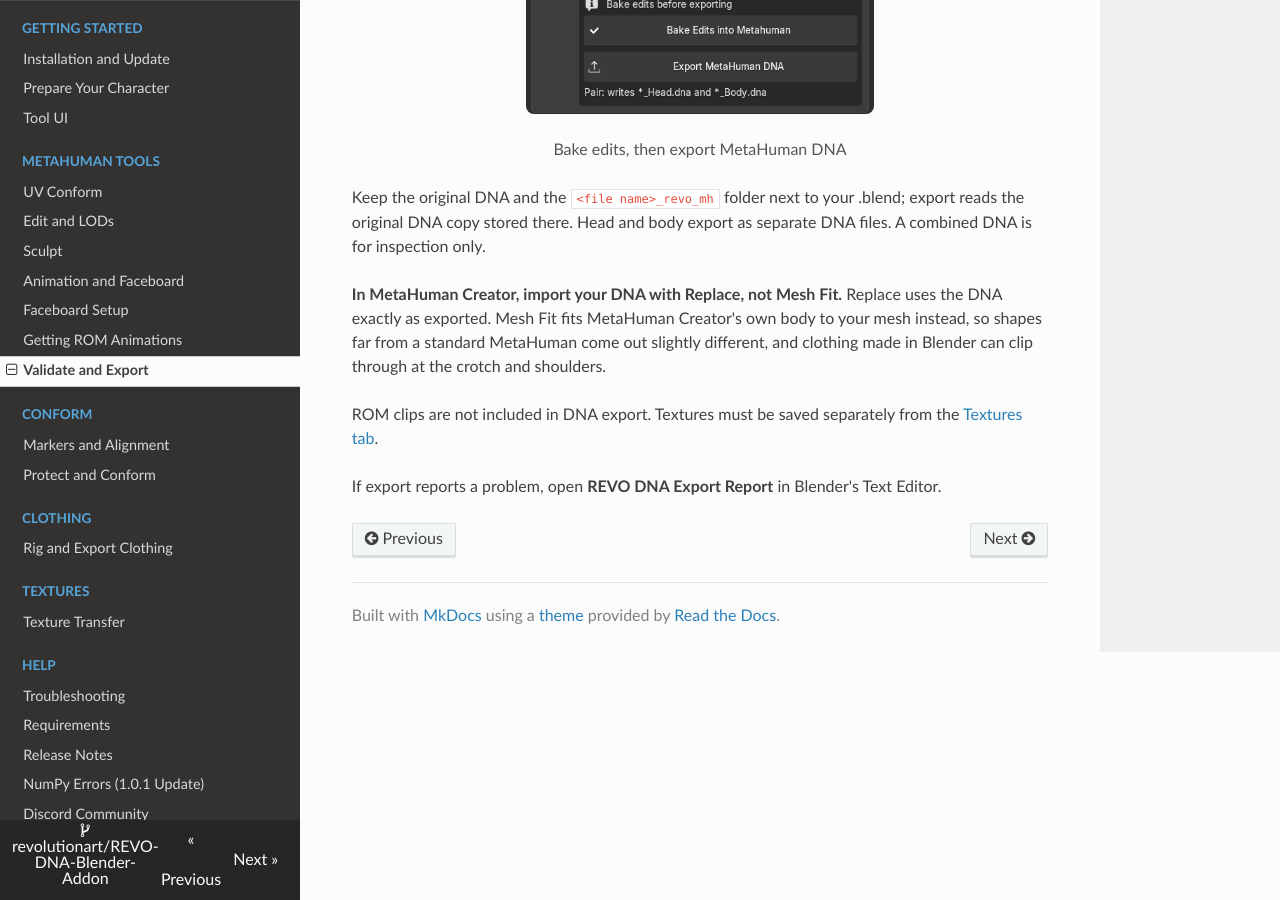
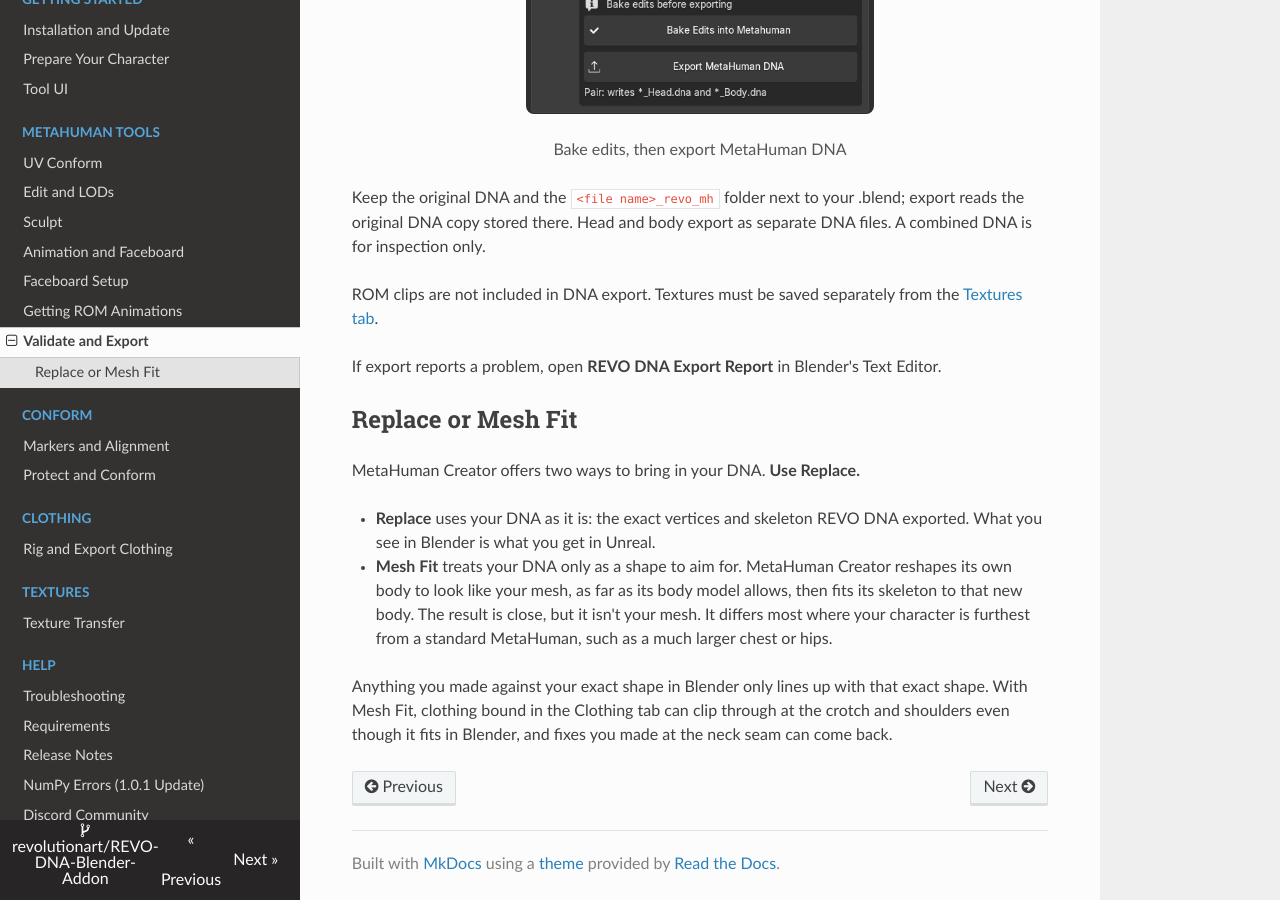
Before and after one commit to revolutionart/REVO-DNA-Blender-Addon, an MkDocs documentation site: the page built from docs/metahuman/export.md, in a window 1280 px wide and 900 px high, scrolled down 615 px. Built offline with MkDocs 1.6.1, drawn with Linux system fonts in a browser that asks for light colours; nearby versions of some CDN libraries.

Commit message:
Add Clothing tab to Tool UI; explain Replace vs Mesh Fit
Tool UI shows the Clothing tab with its screenshot. The Export page
explains what Mesh Fit does in MetaHuman Creator and why Replace keeps
the exported DNA exact; the Clothing page, troubleshooting and the
1.1.0 release notes point to it.

Co-Authored-By: Claude Opus 5.5 <noreply@anthropic.com>

```diff
--- a/docs/metahuman/export.md
+++ b/docs/metahuman/export.md
@@ -19,8 +19,15 @@
 
 Keep the original DNA and the `<file name>_revo_mh` folder next to your .blend; export reads the original DNA copy stored there. Head and body export as separate DNA files. A combined DNA is for inspection only.
 
-**In MetaHuman Creator, import your DNA with Replace, not Mesh Fit.** Replace uses the DNA exactly as exported. Mesh Fit fits MetaHuman Creator's own body to your mesh instead, so shapes far from a standard MetaHuman come out slightly different, and clothing made in Blender can clip through at the crotch and shoulders.
-
 ROM clips are not included in DNA export. Textures must be saved separately from the [Textures tab](../textures.md).
 
 If export reports a problem, open **REVO DNA Export Report** in Blender's Text Editor.
+
+## Replace or Mesh Fit
+
+MetaHuman Creator offers two ways to bring in your DNA. **Use Replace.**
+
+- **Replace** uses your DNA as it is: the exact vertices and skeleton REVO DNA exported. What you see in Blender is what you get in Unreal.
+- **Mesh Fit** treats your DNA only as a shape to aim for. MetaHuman Creator reshapes its own body to look like your mesh, as far as its body model allows, then fits its skeleton to that new body. The result is close, but it isn't your mesh. It differs most where your character is furthest from a standard MetaHuman, such as a much larger chest or hips.
+
+Anything you made against your exact shape in Blender only lines up with that exact shape. With Mesh Fit, clothing bound in the Clothing tab can clip through at the crotch and shoulders even though it fits in Blender, and fixes you made at the neck seam can come back.
```
Also changed, not shown: docs/clothing.md (+1 -1 lines), docs/getting-started/tool-ui.md (+4 -0 lines), docs/help/changelog.md (+1 -1 lines), docs/help/troubleshooting.md (+1 -1 lines), docs/assets/images/tool_UI_ClothingTools.png (added).
